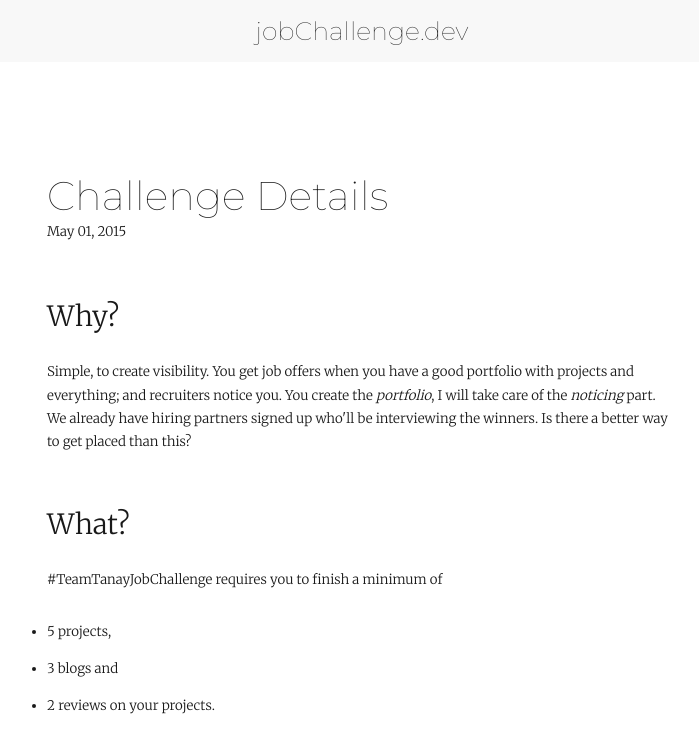
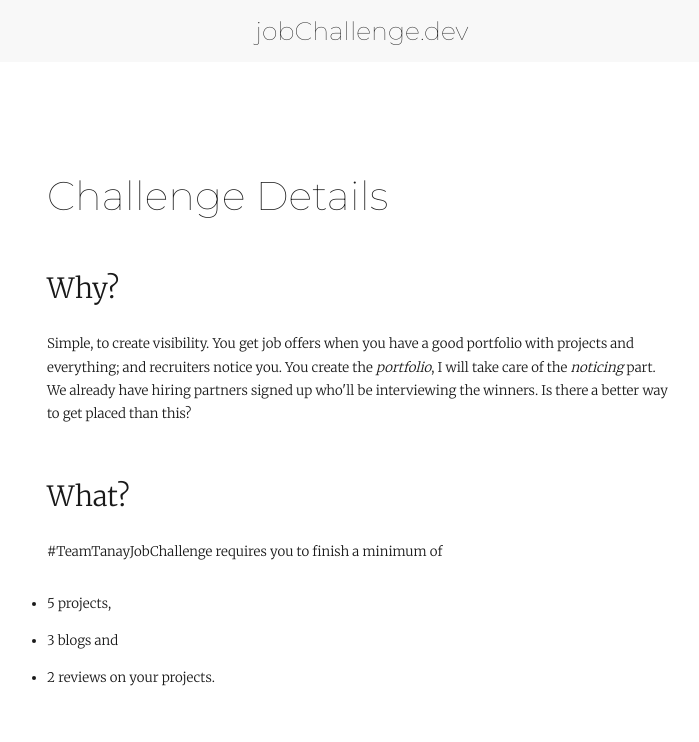
Before and after one commit to tanaypratap/teamtanay.jobchallenge.dev, a Gatsby site: page /challenge-details/ in a window 1280 px wide. Shown: the top 742 px of the page, without its empty margins (278-977 px from the left). Built offline with nearby package versions, Linux system fonts and the light colour scheme; Gatsby itself is replaced by a stand-in of ours; some packages are replaced by stand-ins of ours.

Commit message:
removes date from content/main/challenge-details/index.md

```diff
--- a/content/main/challenge-details/index.md
+++ b/content/main/challenge-details/index.md
@@ -1,6 +1,5 @@
 ---
 title: Challenge Details
-date: "2015-05-01T22:12:03.284Z"
 type: "main"
 description: "Challenge Details"
 ---
```
